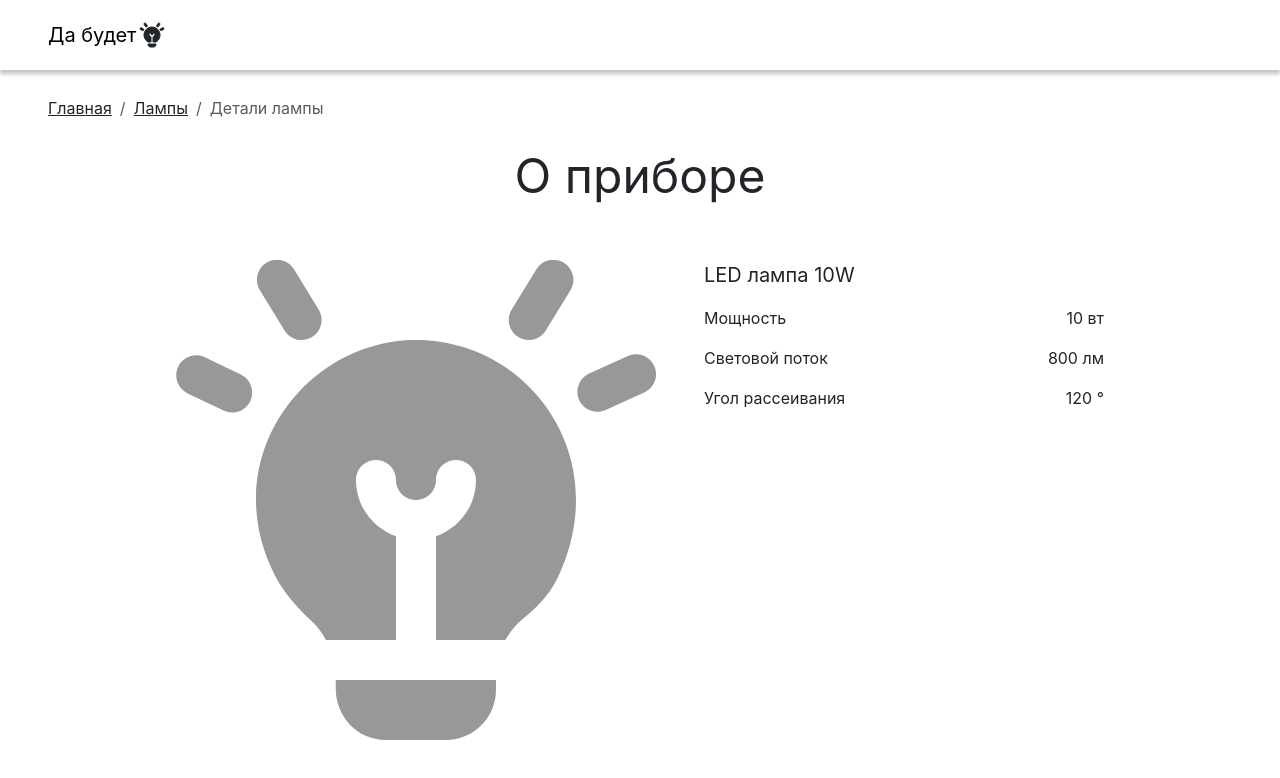
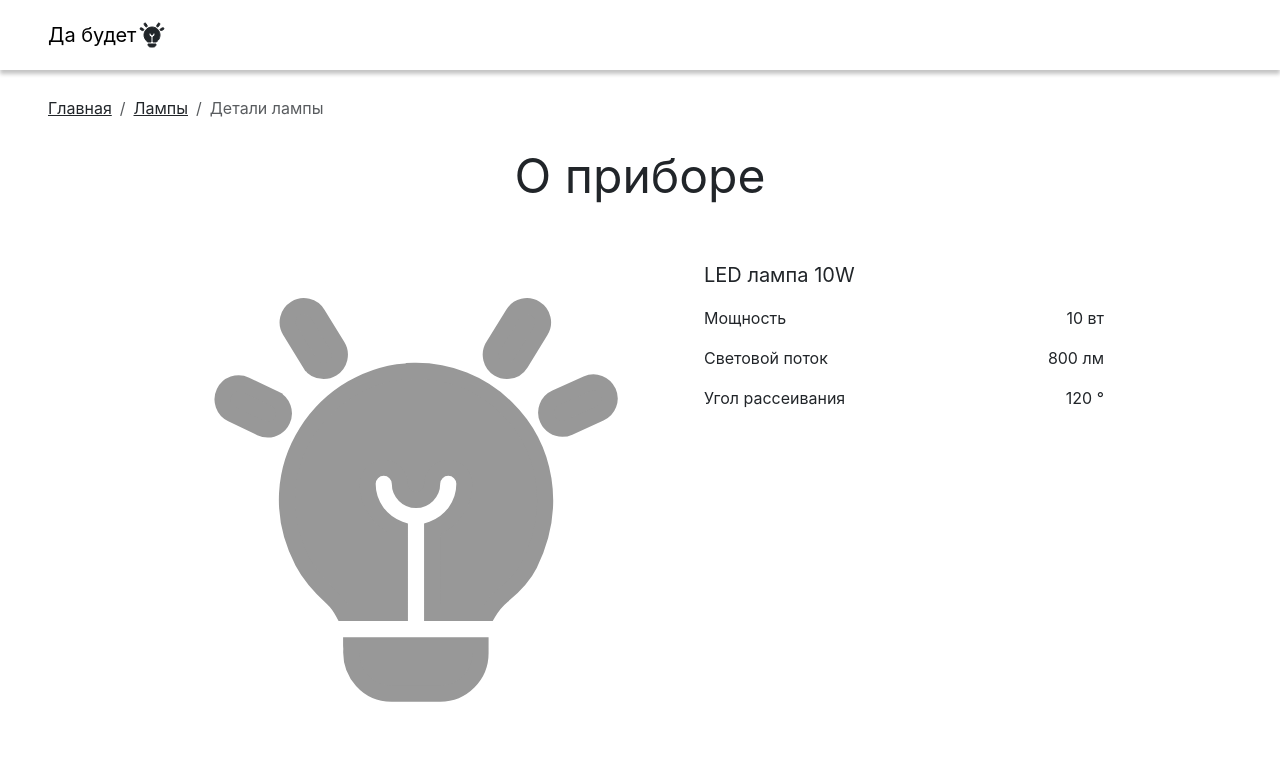
Before and after one commit to DeveloperMan313/dia-frontend, a React (Vite) app: page /lamps/1 in a window 1280 px wide. Shown: the top 778 px of the page. Built offline with nearby package versions, Linux system fonts and the light colour scheme; no server answers.

Commit message:
Move lamp-stock.svg into inline

```diff
--- a/src/components/LampCard.tsx
+++ b/src/components/LampCard.tsx
@@ -1,7 +1,8 @@
-import type { FC } from "react";
+import { useState, type FC } from "react";
 import { Button, Container, Card } from "react-bootstrap";
 import { Lamp } from "../types";
 import { Link } from "react-router-dom";
+import LampIcon from "./LampIcon";
 
 export const LampCard: FC<Lamp> = ({
   id,
@@ -9,24 +10,28 @@ export const LampCard: FC<Lamp> = ({
   luminous_flux_lm,
   image_url,
 }) => {
-  const stockLampImageURL = "/lamp-stock.svg";
-
   const handleImageError = (
     e: React.SyntheticEvent<HTMLImageElement, Event>,
   ) => {
-    if (e.currentTarget.src.endsWith(stockLampImageURL)) return;
-    e.currentTarget.src = stockLampImageURL;
+    e.currentTarget.onerror = null;
+    setImageError(true);
   };
+
+  let [imageError, setImageError] = useState(false);
 
   return (
     <Card className="lamp-card lamp-card_vertical">
       <Link className="lamp-card__a" to={`/lamps/${id}`}>
-        <Card.Img
-          className="lamp-card__image"
-          variant="top"
-          src={image_url || stockLampImageURL}
-          onError={handleImageError}
-        />
+        {image_url && !imageError ? (
+          <Card.Img
+            className="lamp-card__image"
+            variant="top"
+            src={image_url}
+            onError={handleImageError}
+          />
+        ) : (
+          <LampIcon className="lamp-card__placeholder" color="#989898" />
+        )}
       </Link>
       <Container className="lamp-card__body-wrapper">
         <Card.Body className="lamp-card__body">
--- a/src/components/LampIcon.tsx
+++ b/src/components/LampIcon.tsx
@@ -1,19 +1,20 @@
 import React from "react";
 
 interface LampIconProps {
-  className: string;
+  className?: string;
+  color?: string;
 }
 
-const LampIcon: React.FC<LampIconProps> = ({ className }) => {
+const LampIcon: React.FC<LampIconProps> = ({ className, color }) => {
   return (
     <svg
-      className={className}
+      className={className || ""}
       xmlns="http://www.w3.org/2000/svg"
       viewBox="0 0 24 24"
     >
       <path
-        fill="currentColor"
-        stroke="currentColor"
+        fill={color || "currentColor"}
+        stroke={color || "currentColor"}
         d="m16.785,2.474l1.235-2.01c.288-.472.904-.618,1.375-.328.471.289.618.904.328,1.375l-1.235,2.01c-.188.308-.517.477-.853.477-.179,0-.359-.048-.522-.148-.471-.289-.618-.904-.328-1.375Zm-11.358,1.046c.188.308.518.478.854.478.178,0,.358-.048.521-.147.471-.289.619-.904.33-1.375L5.899.465c-.289-.471-.905-.618-1.375-.33-.471.289-.619.904-.33,1.375l1.232,2.01Zm-2.186,2.208l-1.798-.861c-.496-.241-1.097-.029-1.333.47-.239.498-.028,1.095.47,1.333l1.798.861c.139.067.286.099.431.099.373,0,.731-.209.902-.568.239-.498.028-1.095-.47-1.333Zm8.623-1.727c-5.514.091-9.884,6.067-6.89,11.823.455.874,1.13,1.606,1.855,2.273.275.253.488.566.67.902h3.501v-5.184c-1.161-.414-2-1.514-2-2.816,0-.553.447-1,1-1s1,.447,1,1,.448,1,1,1,1-.448,1-1,.447-1,1-1,1,.447,1,1c0,1.302-.839,2.402-2,2.816v5.184h3.468c.228-.391.522-.76.907-1.081.659-.55,1.279-1.163,1.66-1.932,1.737-3.513,1.048-7.259-1.426-9.691-1.541-1.516-3.582-2.328-5.745-2.295Zm-3.872,17.277c-.08,1.466,1.018,2.722,2.486,2.722h3.021c1.381,0,2.5-1.119,2.5-2.5v-.5H7.981c0,.094.017.182.011.278Zm15.921-15.978c-.228-.503-.819-.73-1.322-.5l-1.932.872c-.504.227-.728.819-.5,1.322.167.37.53.589.912.589.137,0,.277-.028.41-.089l1.932-.872c.504-.227.728-.819.5-1.322Z"
       />
     </svg>
--- a/src/pages/LampDetailPage.tsx
+++ b/src/pages/LampDetailPage.tsx
@@ -3,6 +3,7 @@ import { Row, Col, Alert, Spinner, Image } from "react-bootstrap";
 import { useParams } from "react-router-dom";
 import { Lamp } from "../types";
 import { apiService } from "../services/api";
+import LampIcon from "../components/LampIcon";
 
 const LampDetailPage: React.FC = () => {
   const { id } = useParams<{ id: string }>();
@@ -30,14 +31,14 @@ const LampDetailPage: React.FC = () => {
     }
   };
 
-  const stockLampImageURL = "/lamp-stock.svg";
-
   const handleImageError = (
     e: React.SyntheticEvent<HTMLImageElement, Event>,
   ) => {
-    if (e.currentTarget.src.endsWith(stockLampImageURL)) return;
-    e.currentTarget.src = stockLampImageURL;
+    e.currentTarget.onerror = null;
+    setImageError(true);
   };
+
+  let [imageError, setImageError] = useState(false);
 
   if (loading) {
     return (
@@ -85,11 +86,15 @@ const LampDetailPage: React.FC = () => {
     <div className="page-lamp">
       <h1>О приборе</h1>
       <div className="page-lamp__main">
-        <Image
-          className="page-lamp__image"
-          src={lamp.image_url || stockLampImageURL}
-          onError={handleImageError}
-        />
+        {lamp.image_url && !imageError ? (
+          <Image
+            className="page-lamp__image"
+            src={lamp.image_url}
+            onError={handleImageError}
+          />
+        ) : (
+          <LampIcon className="page-lamp__placeholder" color="#989898" />
+        )}
         <div className="page-lamp__info">
           <h2>{lamp.title}</h2>
           <div>
--- a/src/styles/components/lamp_card.css
+++ b/src/styles/components/lamp_card.css
@@ -26,6 +26,11 @@
 .lamp-card .lamp-card__image {
   object-fit: cover;
   aspect-ratio: 1;
+}
+
+.lamp-card .lamp-card__placeholder {
+  padding: 5%;
+  overflow: visible;
 }
 
 .lamp-card .lamp-card__body {
--- a/src/styles/pages/lamp.css
+++ b/src/styles/pages/lamp.css
@@ -18,6 +18,14 @@
   border-radius: var(--border-radius);
 }
 
+.page-lamp .page-lamp__placeholder {
+  width: 30rem;
+  height: 30rem;
+  border-radius: var(--border-radius);
+  padding: 5%;
+  overflow: visible;
+}
+
 .page-lamp .page-lamp__info {
   width: 25rem;
   display: flex;
```
Also changed, not shown: public/lamp-stock.svg (deleted).
